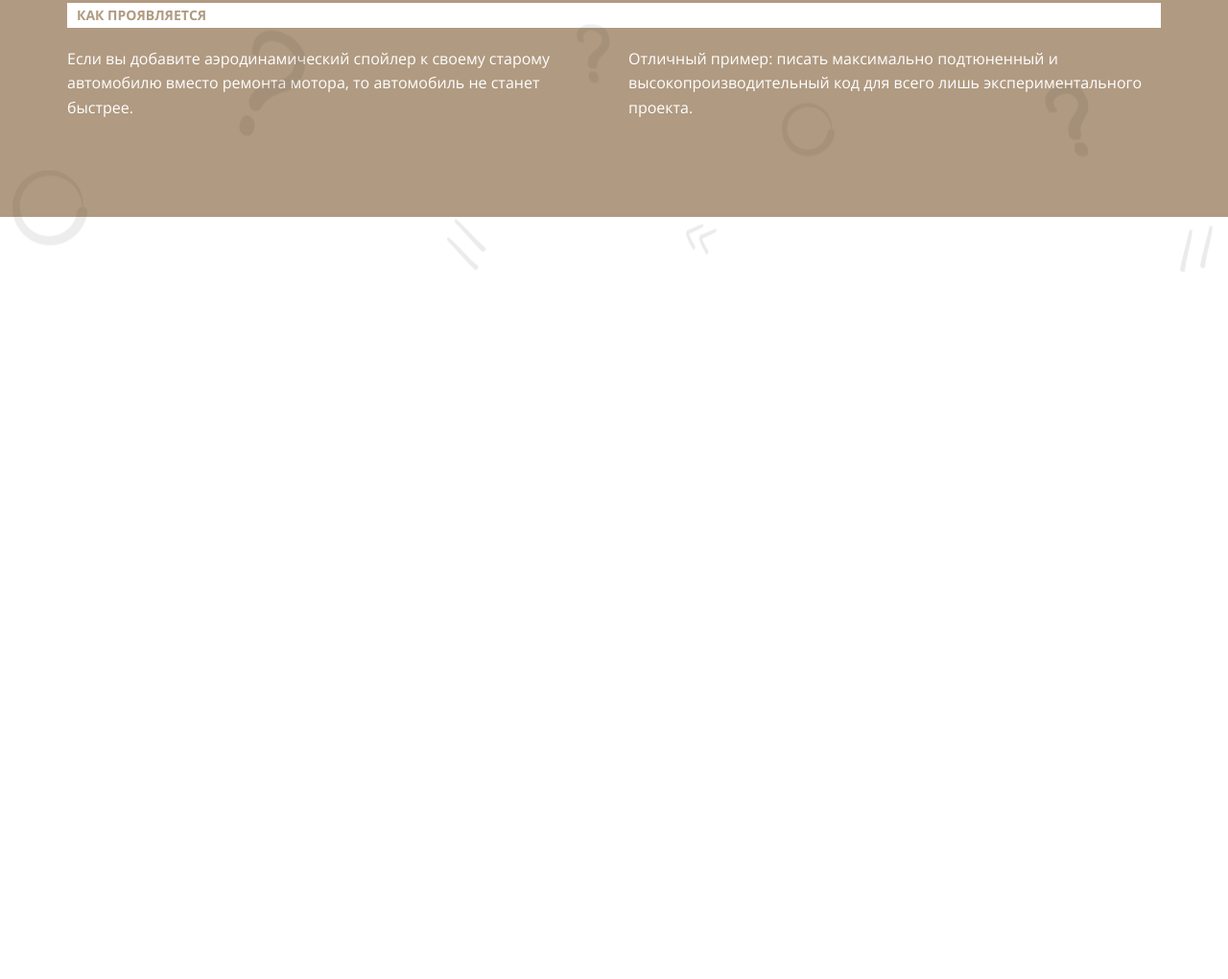
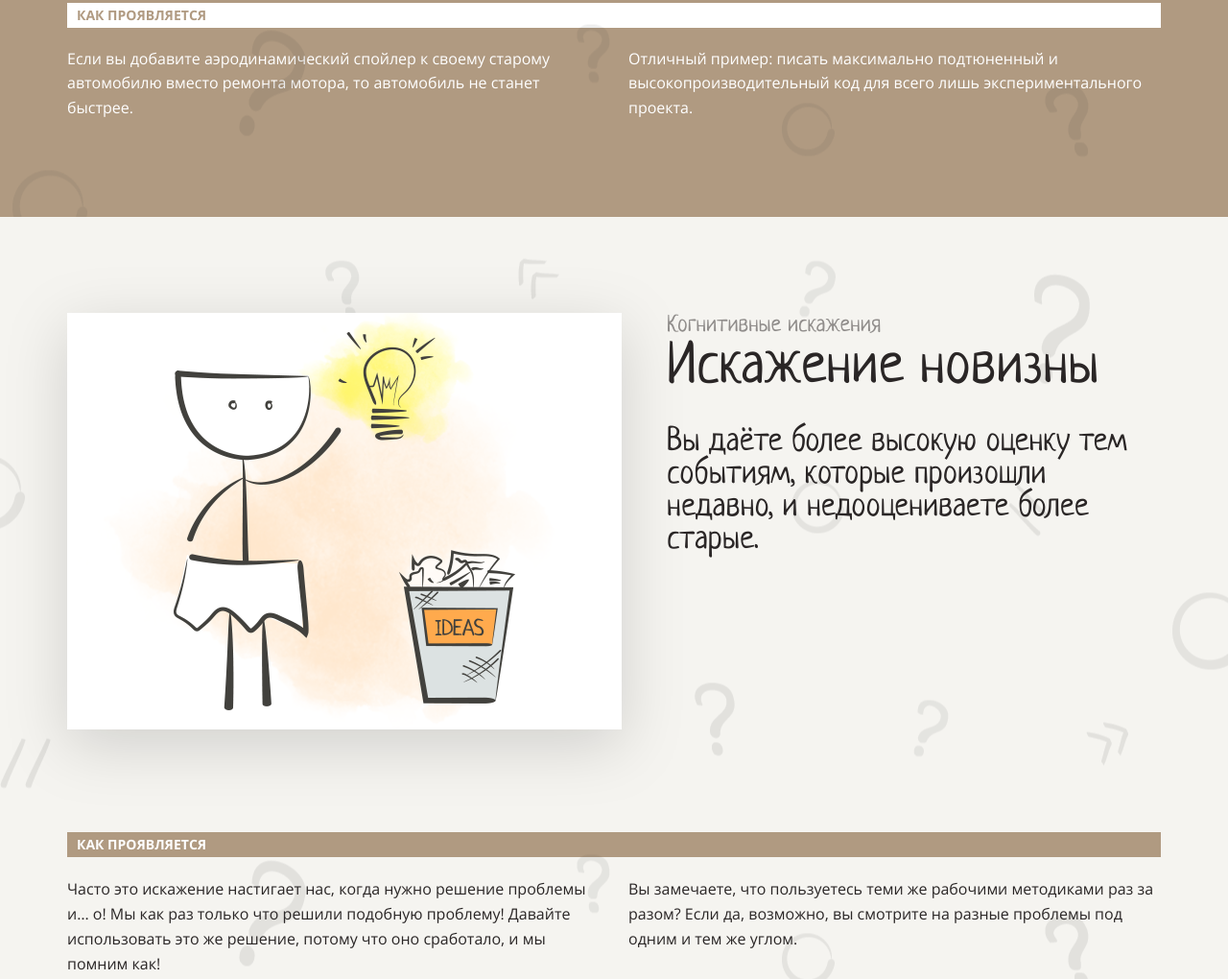
Before and after one commit to irnbru-ys/layout-designer-project-58, a website: page src/index.html in a window 1280 px wide. Shown: the part 4385-5405 px from the top of the page at 96% size. Before the commit the page ends 4701 px from the top, so only its background shows below. Drawn offline with Linux system fonts and the light colour scheme.

Commit message:
add distortion-of-novelty (sixth section) + lint

```diff
--- a/src/index.html
+++ b/src/index.html
@@ -135,7 +135,29 @@
             <div>Если вы добавите аэродинамический спойлер к своему старому автомобилю вместо ремонта мотора, то автомобиль не станет быстрее.</div>
             <div>Отличный пример: писать максимально подтюненный и высокопроизводительный код для всего лишь экспериментального проекта.</div>
            </div>
+        </div>
+      </section>
 
+      <section class="distortion-of-novelty bg bg-color-lite">
+        <div class="container">
+          <div class="col-2 mb-100">
+          <img class="distortion-of-novelty-img img-shadow" src="image/3.png" alt="img">
+            <div class="distortion-of-novelty title-box ml-40">
+              <h4 class="distortion-of-novelty-title title-col">Когнитивные искажения</h4>
+              <div class="distortion-of-novelty-subtitle subtitle-col">
+                Искажение новизны
+              </div>
+              <div class="distortion-of-novelty-text text-col">
+                Вы даёте более высокую оценку тем событиям, которые произошли недавно, и недооцениваете более старые.
+              </div>
+            </div>
+        </div>
+        <div class="line-col color-white bg-color-brown mb-20">Как проявляется</div>
+        <div class="col-2 break">
+          <div>Часто это искажение настигает нас, когда нужно решение проблемы и… о! Мы как раз только что решили подобную проблему! Давайте использовать это же решение, потому что оно сработало, и мы помним как!</div>
+
+          <div>Вы замечаете, что пользуетесь теми же рабочими методиками раз за разом? Если да, возможно, вы смотрите на разные проблемы под одним и тем же углом.</div>
+        </div>
         </div>
       </section>
     </main>
--- a/src/styles/style.css
+++ b/src/styles/style.css
@@ -364,3 +364,9 @@ p {
   position: relative;
   right: 22px;
 }
+
+/* ШЕСТАЯ СЕКЦИЯ */
+
+.distortion-of-novelty {
+  position: relative;
+}
```
